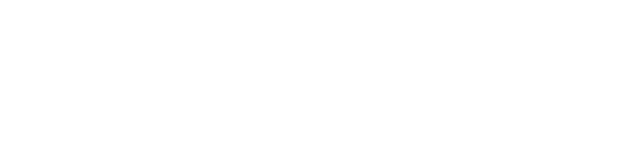
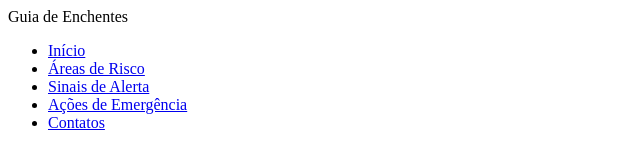
Before and after one commit to Neres73/gs-front-end, a plain HTML site: page index.html in a window 1280 px wide. Shown: the whole page, without its empty margins (0-640 px from the left). Drawn offline with Linux system fonts and the light colour scheme.

Commit message:
header-site

```diff
--- a/index.html
+++ b/index.html
@@ -7,6 +7,18 @@
     <link rel="stylesheet" href="style.css">
 </head>
 <body>
+    <header>
+        <nav>
+            <div class="logo">Guia de Enchentes</div>
+            <ul>
+                <li><a href="index.html">Início</a></li>
+                <li><a href="areas_de_risco.html">Áreas de Risco</a></li>
+                <li><a href="sinais_de_alerta.html">Sinais de Alerta</a></li>
+                <li><a href="acoes_de_emergencia.html">Ações de Emergência</a></li>
+                <li><a href="contatos_de_emergencia.html">Contatos</a></li>
+            </ul>
+        </nav>
+    </header>
 
 </body>
 </html>
```
